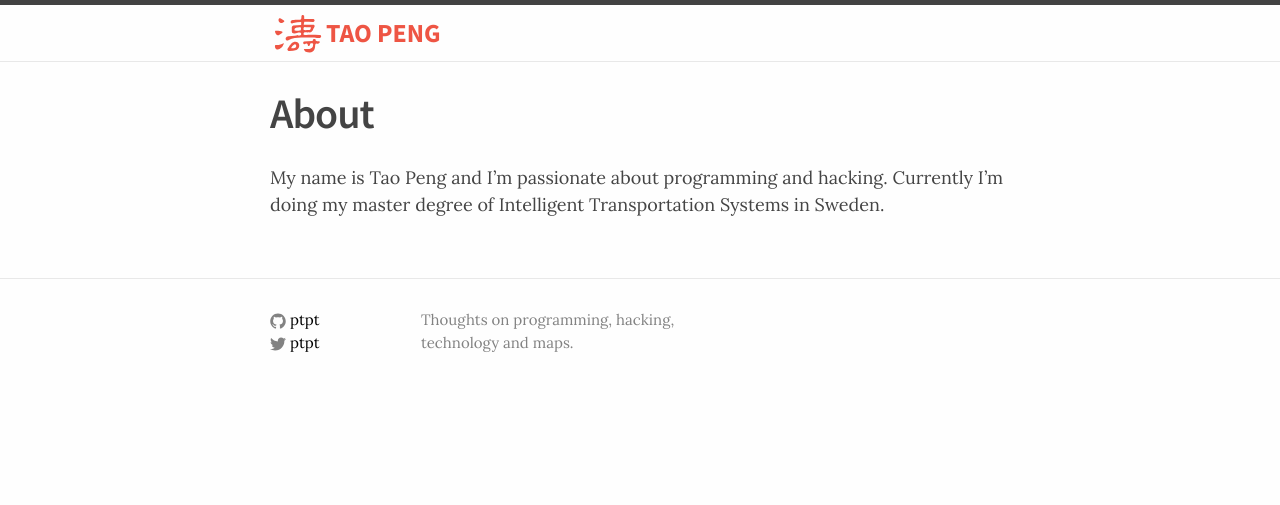
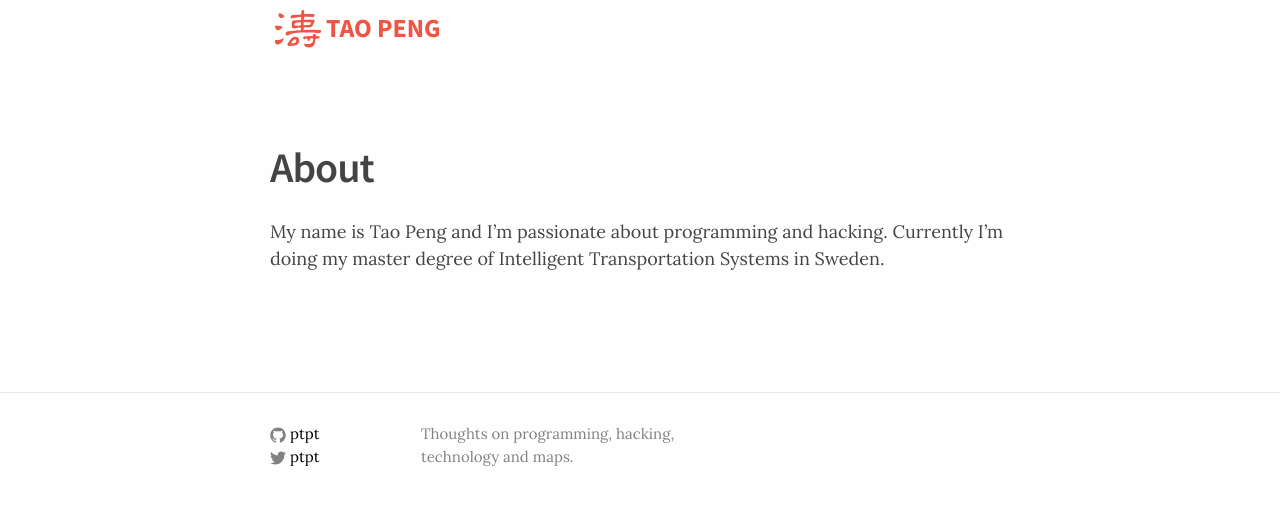
Before and after one commit to ptpt/ptpt.github.io, a Jekyll site: the page built from about.md, in a window 1280 px wide. Shown: the top 505 px of the page. Built offline with Jekyll 4.4.1, drawn with Linux system fonts in a browser that asks for light colours.

Commit message:
remove header borders; increase top padding of page content; change link hover

```diff
--- a/_sass/_layout.scss
+++ b/_sass/_layout.scss
@@ -2,8 +2,6 @@
  * Site header
  */
 .site-header {
-    border-top: 5px solid $grey-color-dark;
-    border-bottom: 1px solid $grey-color-light;
     min-height: 56px;
 
     // Positioning context for the mobile navigation icon
@@ -169,7 +167,7 @@
  * Page content
  */
 .page-content {
-    padding: $spacing-unit 0;
+    padding: $spacing-unit * 3 0;
 }
 
 .page-heading {
@@ -241,4 +239,9 @@
             font-size: 18px;
         }
     }
+
+    a:hover {
+        color: $brand-hover-color;
+        text-decoration: underline;
+    }
 }
```
